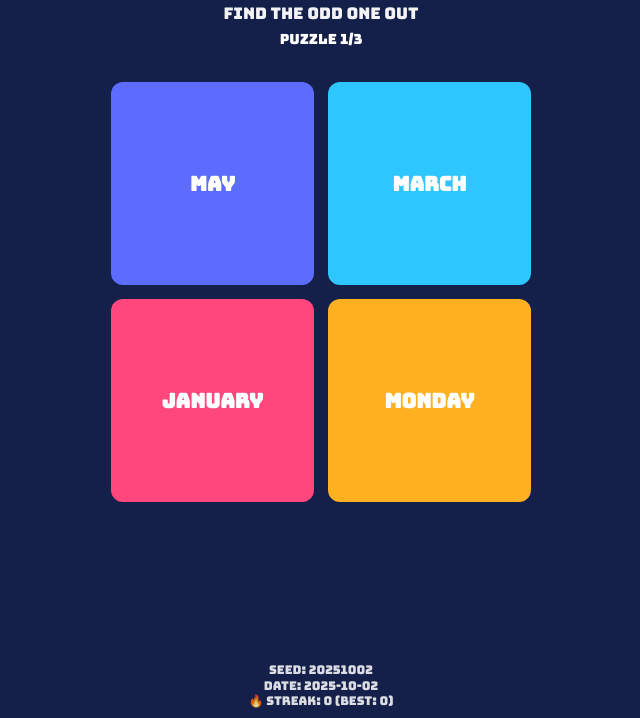
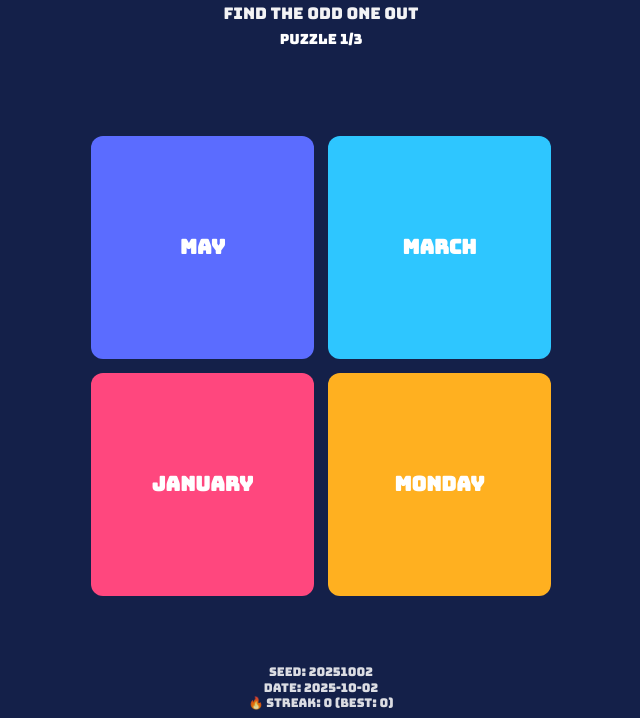
Before and after one commit to playordera/playordera.github.io, a plain HTML site: page index.html in a window 1280 px wide. Shown: the part 82-800 px from the top of the page, without its empty margins (319-959 px from the left). Drawn offline with Linux system fonts and the light colour scheme.

Commit message:
Update index.html

```diff
--- a/index.html
+++ b/index.html
@@ -15,7 +15,8 @@
   body {
     margin:0; font-family:'Bungee',sans-serif; color:#fff;
     background:#142049; display:flex; flex-direction:column;
-    min-height:100vh; text-align:center;
+    height:100vh; overflow:hidden;
+    text-align:center;
   }
 
   /* Header always visible */
@@ -33,16 +34,12 @@
   /* Game Area */
   main {
     flex:1;
-    display:flex;
-    justify-content:center;
-    padding:10px 0 20px;
-    box-sizing:border-box;
+    display:flex; justify-content:center; align-items:center;
+    padding:0 20px; box-sizing:border-box;
   }
   #options {
     width:100%; max-width:460px;
     display:grid; grid-template-columns:repeat(2,1fr); gap:14px;
-    padding:0 20px; box-sizing:border-box;
-    align-content:start;
   }
   .option {
     display:flex; align-items:center; justify-content:center;
@@ -83,7 +80,11 @@
     color:#fff; cursor:pointer;
   }
 
-  footer { font-size:12px; padding:8px 0; opacity:.85; line-height:1.3; flex-shrink:0; }
+  /* Footer pinned */
+  footer {
+    font-size:12px; padding:6px 0; opacity:.85; line-height:1.3;
+    flex-shrink:0;
+  }
   </style>
 </head>
 <body>
```
